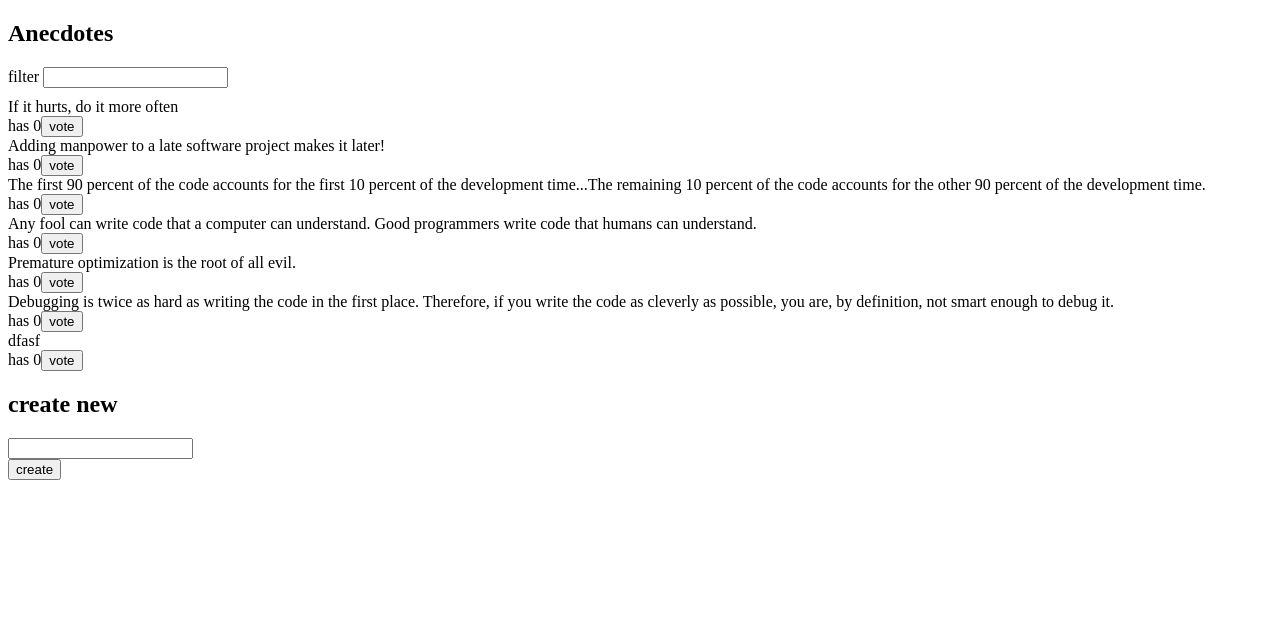
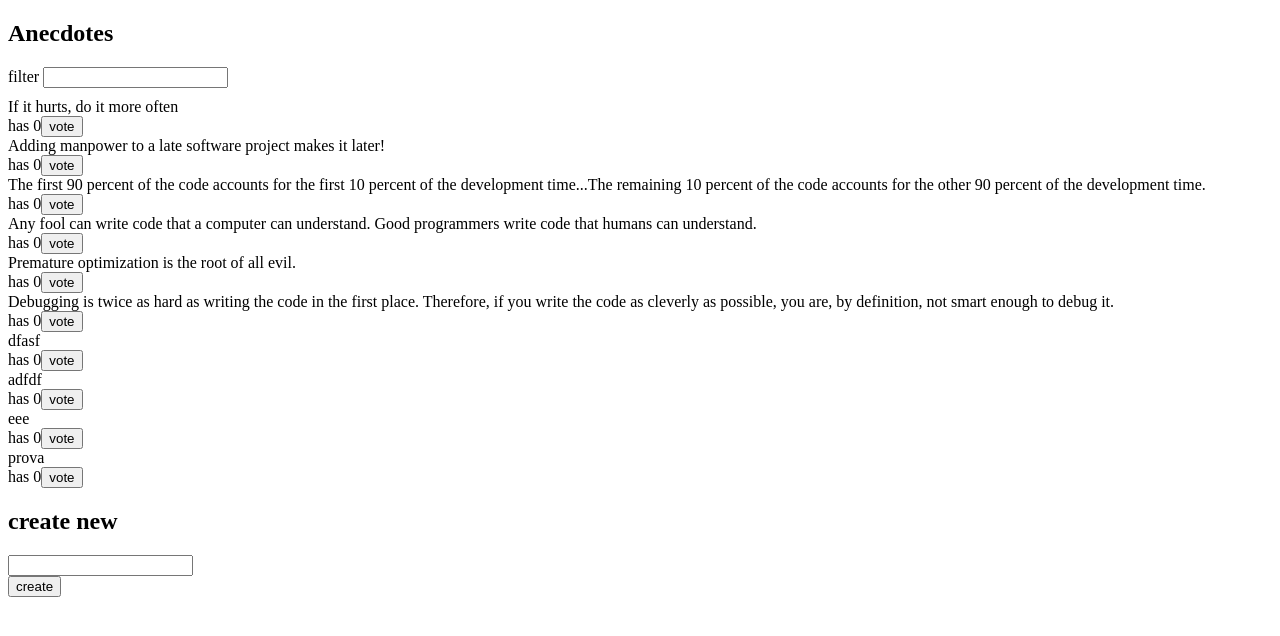
Before and after one commit to annadpp/Full-Stack-Open, a React (Vite) app in the folder Part6/redux-anecdotes/: page / in a window 1280 px wide. Shown: the top 636 px of the page. Built offline with nearby package versions, Linux system fonts and the light colour scheme; data requests are answered from the project's data file.

Commit message:
Exercise 6.17

```diff
--- a/Part6/redux-anecdotes/db.json
+++ b/Part6/redux-anecdotes/db.json
@@ -34,6 +34,21 @@
       "id": "61495",
       "content": "dfasf",
       "votes": 0
+    },
+    {
+      "id": "66650",
+      "content": "adfdf",
+      "votes": 0
+    },
+    {
+      "id": "96350",
+      "content": "eee",
+      "votes": 0
+    },
+    {
+      "id": "7281",
+      "content": "prova",
+      "votes": 0
     }
   ]
 }
--- a/Part6/redux-anecdotes/src/App.jsx
+++ b/Part6/redux-anecdotes/src/App.jsx
@@ -9,6 +9,7 @@ import Notification from "./components/Notification";
 
 const App = () => {
   const dispatch = useDispatch();
+
   useEffect(() => {
     dispatch(initializeAncedotes());
   }, [dispatch]);
--- a/Part6/redux-anecdotes/src/components/AnecdoteForm.jsx
+++ b/Part6/redux-anecdotes/src/components/AnecdoteForm.jsx
@@ -1,8 +1,6 @@
 import { useDispatch } from "react-redux";
 import { createAnecdote } from "../reducers/anecdoteReducer";
 import { showNotification } from "../reducers/notificationReducer";
-
-import anecdotes from "../services/anecdotes";
 
 const AnecdoteForm = () => {
   const dispatch = useDispatch();
@@ -11,8 +9,7 @@ const AnecdoteForm = () => {
     e.preventDefault();
     const content = e.target.anecdoteInput.value;
     e.target.anecdoteInput.value = "";
-    const newAnecdote = await anecdotes.createNewAnecdote(content);
-    dispatch(createAnecdote(newAnecdote.content));
+    dispatch(createAnecdote(content));
     dispatch(showNotification(`you added "${content}"`));
     setTimeout(() => {
       dispatch(showNotification(""));
--- a/Part6/redux-anecdotes/src/reducers/anecdoteReducer.js
+++ b/Part6/redux-anecdotes/src/reducers/anecdoteReducer.js
@@ -1,15 +1,5 @@
 import { createSlice } from "@reduxjs/toolkit";
 import anecdoteService from "../services/anecdotes";
-
-const getId = () => (100000 * Math.random()).toFixed(0);
-
-const asObject = (anecdote) => {
-  return {
-    content: anecdote,
-    id: getId(),
-    votes: 0,
-  };
-};
 
 const anecdoteSlice = createSlice({
   name: "anecdote",
@@ -27,11 +17,6 @@ const anecdoteSlice = createSlice({
         anecdote.id !== id ? anecdote : changedAnecdote
       );
     },
-    createAnecdote(state, action) {
-      const newAnecdote = asObject(action.payload);
-
-      state.push(newAnecdote);
-    },
     appendAnecdote(state, action) {
       state.push(action.payload);
     },
@@ -41,8 +26,7 @@ const anecdoteSlice = createSlice({
   },
 });
 
-export const { addVotes, createAnecdote, appendAnecdote, setAnecdote } =
-  anecdoteSlice.actions;
+export const { addVotes, appendAnecdote, setAnecdote } = anecdoteSlice.actions;
 
 export const initializeAncedotes = () => {
   return async (dispatch) => {
@@ -51,4 +35,11 @@ export const initializeAncedotes = () => {
   };
 };
 
+export const createAnecdote = (content) => {
+  return async (dispatch) => {
+    const newAnecdote = await anecdoteService.createNewAnecdote(content);
+    dispatch(appendAnecdote(newAnecdote));
+  };
+};
+
 export default anecdoteSlice.reducer;
```
